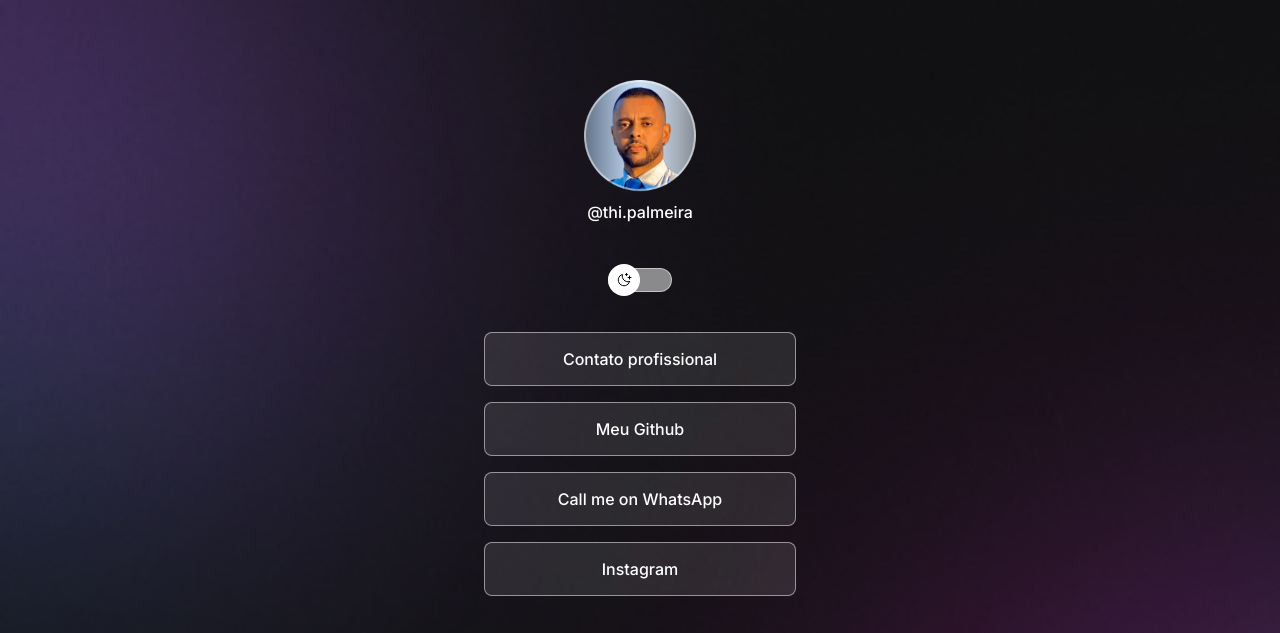
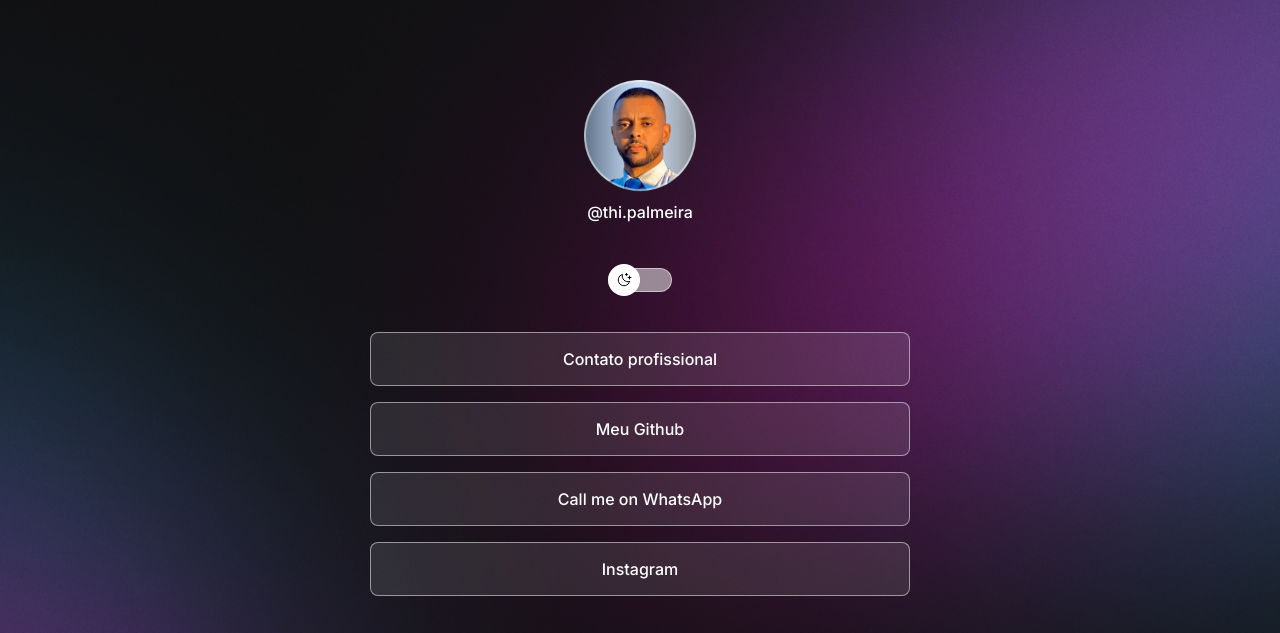
Before and after one commit to thipalmeira/project, a plain HTML site: page vscode/index.html in a window 1280 px wide. Shown: the top 633 px of the page. Drawn offline with nearby package versions, Linux system fonts and the light colour scheme.

Commit message:
change background based on media queries

```diff
--- a/vscode/style.css
+++ b/vscode/style.css
@@ -26,6 +26,7 @@
 
 body {
     background: var(--bg-url) no-repeat top center/cover;
+    height: 100vh;
 }
 
 body *
@@ -36,7 +37,8 @@ body *
 
 }
 #container  {
-    width: 360px;
+    width: 100%;
+    max-width: 588px;
     margin: 56px auto 0px;
     padding: 0 24px;
 }
@@ -152,3 +154,13 @@ text-align: center;
 font-size: 14px;
 
 }
+
+@media (min-width: 700px) {
+    :root {
+        --bg-url: url(./assets/bg-desktop.jpg);
+    }
+
+    .light {
+        --bg-url: url(.assets/bg-desktop-light.jpg);
+    }
+}
```
